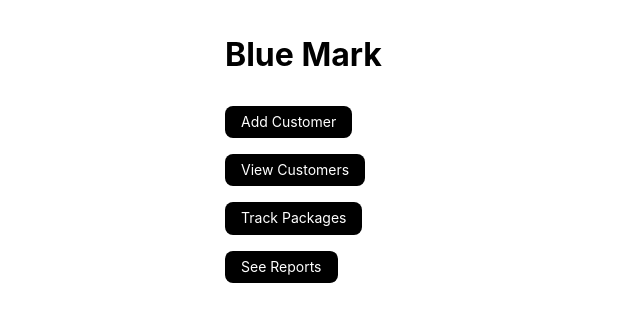
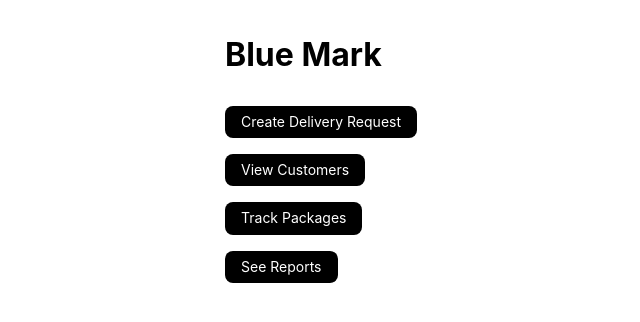
Before and after one commit to kevinsibug/Blue-Mark, a Django app: page / in a window 1280 px wide. Shown: the top 322 px of the page, without its empty margins (175-815 px from the left). Run offline with Django 3.2, Linux system fonts and the light colour scheme; some libraries are stand-ins or nearby versions.

Commit message:
Renamed add_customer.html to create_delivery_request.html

```diff
--- a/delivery_tracker/templates/customer_detail.html
+++ b/delivery_tracker/templates/customer_detail.html
@@ -16,7 +16,7 @@
       <p class="mb2">Control Number: {{ r.control_number }}</p>
       <p class="mb2">Request Date: {{ r.request_date }}</p>
       <p class="mb2">Status: {{r.delivered}}</p>
-      <p class="mb2">Cost: {{r.cost}} php</p>
+      <p class="mb2">Cost: Php {{r.cost}} </p>
       <p class="mb2">Service: {{ r.service.service_type}}</p>
       <p class="mb2">Route: {{ r.route}}</p>
       <p class="mb2">Package Type: {{ r.package.package_type}}</p>
--- a/delivery_tracker/templates/customerconfirmation.html
+++ b/delivery_tracker/templates/customerconfirmation.html
@@ -3,7 +3,6 @@
 {% block page_content %}
 
 <div class="mw6 center pa3 sans-serif">
-    <p><b>Staff Name</b>  Juan Dela Cruz </p><br>
     <h1 class="mb4">Review Transaction Details</h1>
 
 <label><b> Date of Request </b></label>
@@ -57,9 +56,6 @@
 <p> {{ packageweight }} </p><br>
 <br>
 <br>
-<label><b>Total Cost</b></label>
-<br>
-<br>
 
 <button onclick="location.href='http://127.0.0.1:8000'" type="button"> Done</button>
 
--- a/delivery_tracker/templates/home.html
+++ b/delivery_tracker/templates/home.html
@@ -5,24 +5,8 @@
 <div class="mw6 center pa3 sans-serif">
   <h1 class="mb4">Blue Mark</h1>
 
-  {% comment %} <form class="mb4" action="{% url 'add_customer' %}">
-    <input type="submit" value="Add Customer" />
-  </form>
-
-  <form class="mb4" action="http://127.0.0.1:8000/viewcustomers">
-    <input type="submit" value="View All Customers" />
-  </form>
-
-  <form class="mb4" action="http://127.0.0.1:8000/trackpackages">
-    <input type="submit" value="Track Packages" />
-  </form>
-
-  <form class="mb4" action="http://127.0.0.1:8000/reports">
-    <input type="submit" value="See Reports" />
-  </form> {% endcomment %}
-
   <div>
-  <div class = "db"><a class="f6 link dim br3 ph3 pv2 mb3 white bg-black dib w7" href="addcustomer/">Add Customer</a><div>
+  <div class = "db"><a class="f6 link dim br3 ph3 pv2 mb3 white bg-black dib w7" href="createdeliveryrequest/">Create Delivery Request</a><div>
   <div class = "db"><a class="f6 link dim br3 ph3 pv2 mb3 white bg-black dib w7" href="viewcustomers/">View Customers</a><div>
   <div class = "db"><a class="f6 link dim br3 ph3 pv2 mb3 white bg-black dib w7" href="trackpackages/">Track Packages</a><div>
  <div class = "db"> <a class="f6 link dim br3 ph3 pv2 mb3 white bg-black dib w7" href="reports/">See Reports</a><div>
--- a/delivery_tracker/urls.py
+++ b/delivery_tracker/urls.py
@@ -6,7 +6,7 @@ from . import views
 urlpatterns = [
 
     path('', views.home, name="home"),
-    path('addcustomer/', views.add_customer, name='add_customer'),
+    path('createdeliveryrequest/', views.create_delivery_request, name='create_delivery_request'),
     path('addcustomer/customerconfirmation/', views.customer_confirmation, name='customerconfirmation'),
     path('viewcustomers/', views.view_customers, name='view_customers'),
     path('customers/<int:pk>/', views.customer_detail, name='customer_detail'),
--- a/delivery_tracker/views.py
+++ b/delivery_tracker/views.py
@@ -9,8 +9,8 @@ from datetime import date
 def home(request):
     return render(request, "home.html")
 
-def add_customer(request):
-    return render(request, "add_customer.html")
+def create_delivery_request(request):
+    return render(request, "create_delivery_request.html")
 
 def customer_confirmation(request):
 
```
Also changed, not shown: delivery_tracker/templates/create_delivery_request.html (renamed from delivery_tracker/templates/add_customer.html, +2 -6 lines), delivery_tracker/migrations/0001_initial.py.
